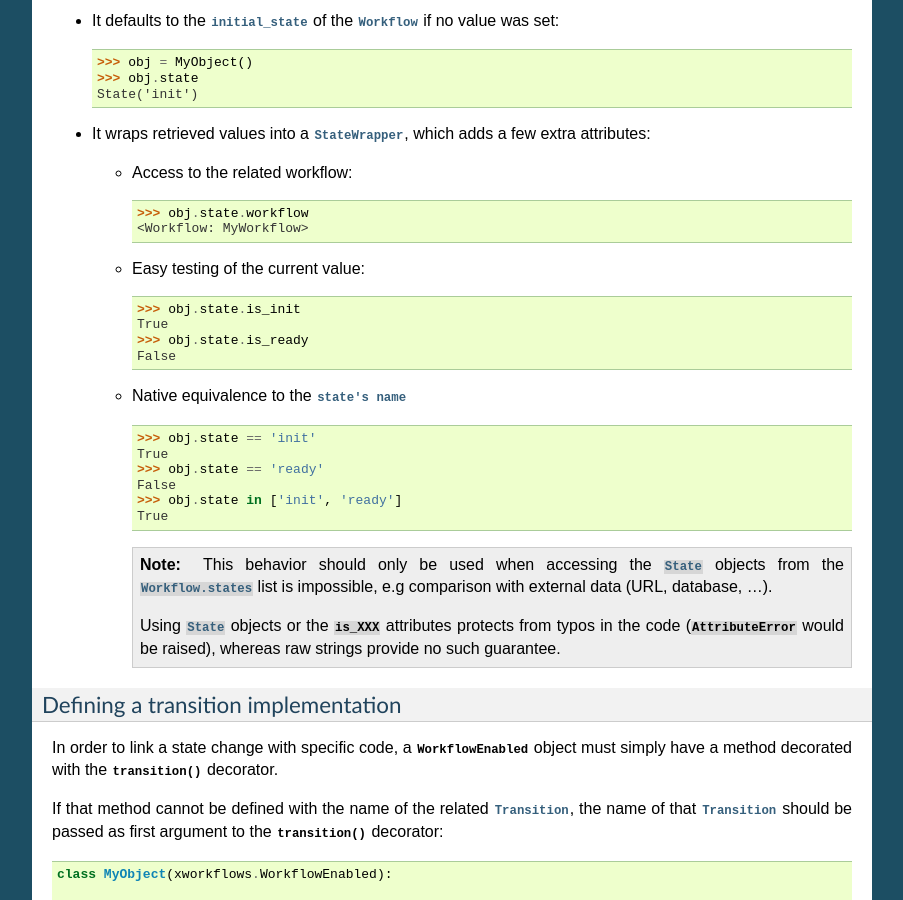
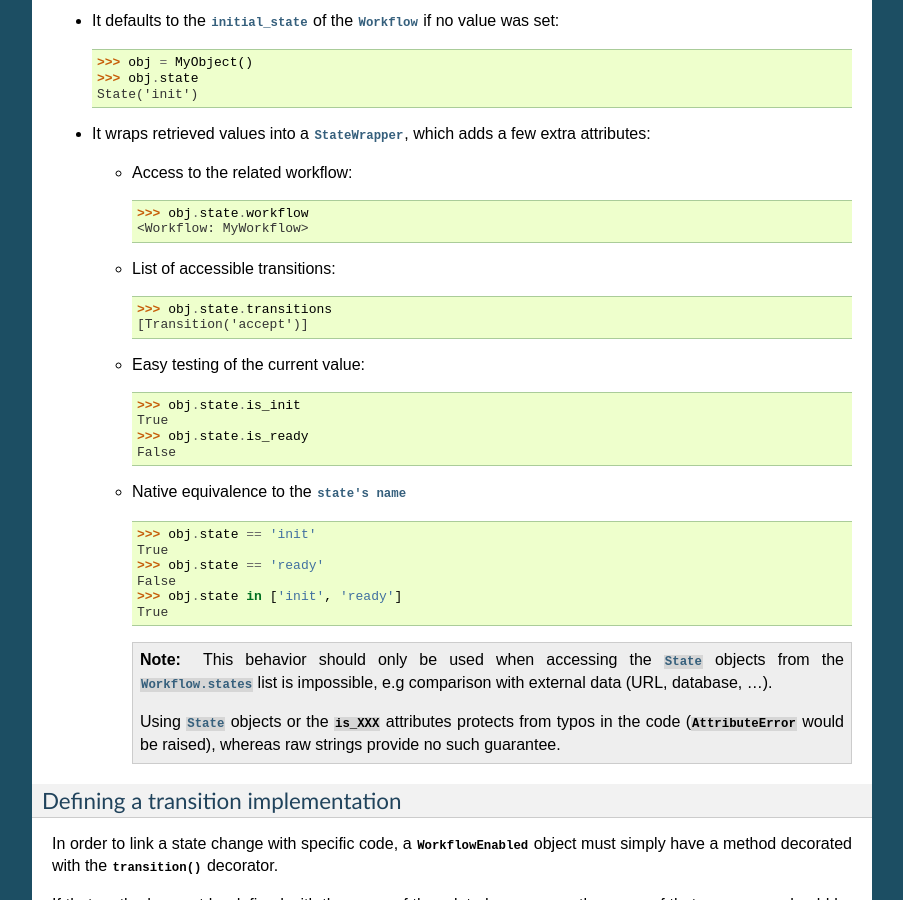
Before and after one commit to rbarrois/xworkflows, a Sphinx documentation site: the page built from doc/reference.rst, in a window 1280 px wide and 900 px high, scrolled down 2031 px. Shown: the whole window, without its empty margins (198-1101 px from the left). Built offline with Sphinx 7.4.7, drawn with Linux system fonts in a browser that asks for light colours.

Commit message:
Improve doc of StateWrapper
Signed-off-by: Raphaël Barrois <raphael.barrois@polytechnique.org>

```diff
--- a/doc/reference.rst
+++ b/doc/reference.rst
@@ -138,6 +138,11 @@ to a plain attribute:
       >>> obj.state.workflow
       <Workflow: MyWorkflow>
 
+  - List of accessible transitions::
+
+      >>> obj.state.transitions
+      [Transition('accept')]
+
   - Easy testing of the current value::
 
       >>> obj.state.is_init
```
